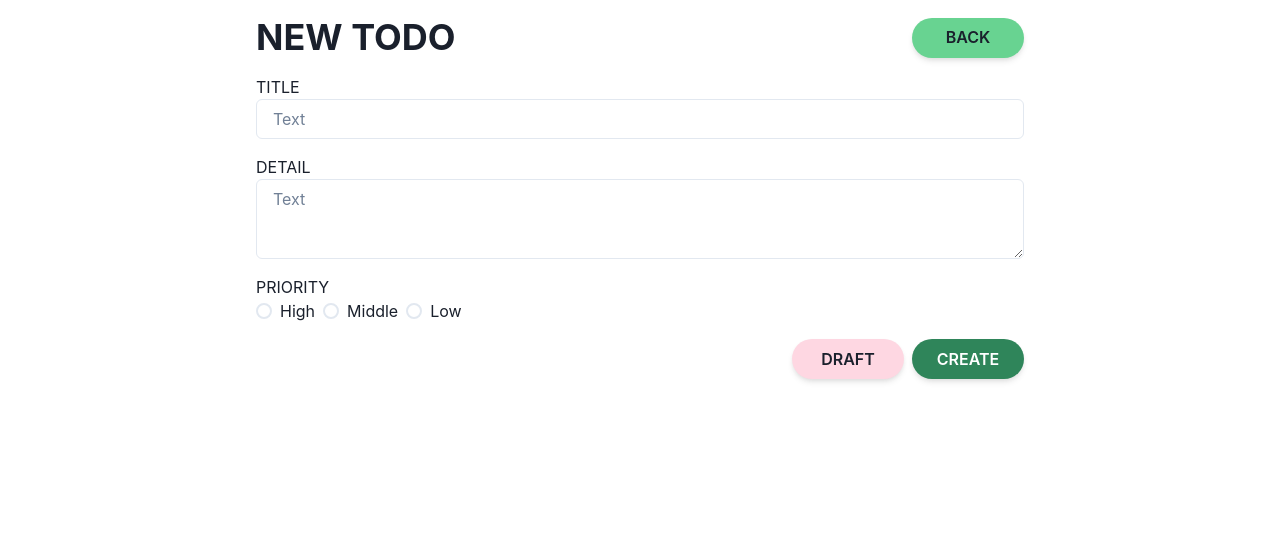
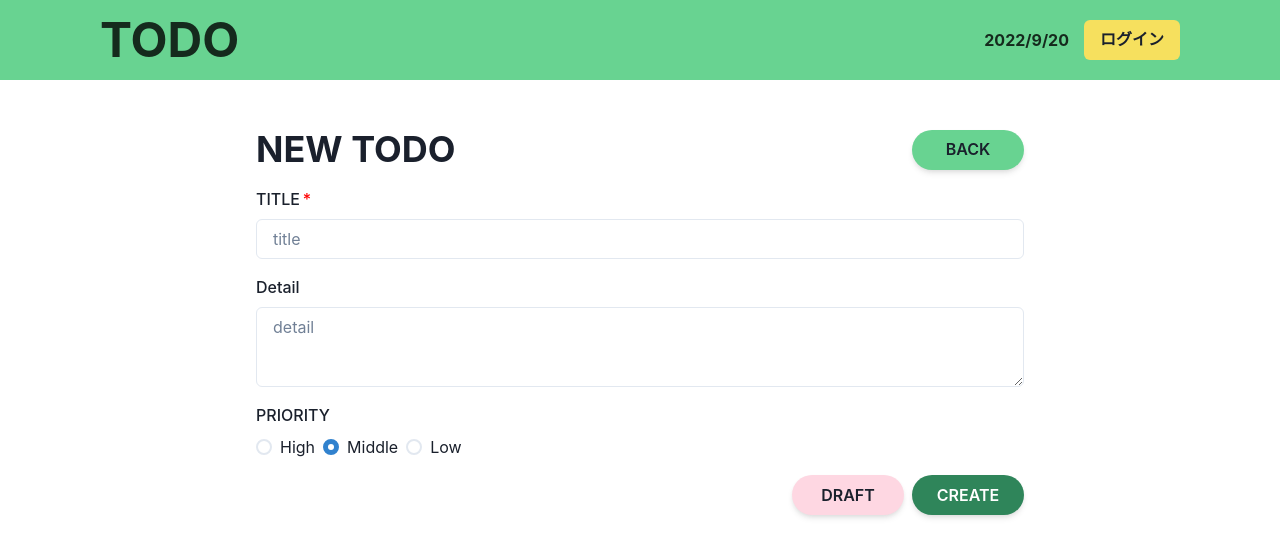
Before and after one commit to if-mentor/next_todo_7, a Next.js app: page /create in a window 1280 px wide. Shown: the top 556 px of the page. Built offline with nearby package versions, Linux system fonts and the light colour scheme.

Commit message:
#24 add: 新規作成画面に機能追加

```diff
--- a/firebase/firebase.ts
+++ b/firebase/firebase.ts
@@ -1,5 +1,6 @@
 // Import the functions you need from the SDKs you need
 import { initializeApp } from "firebase/app";
+import { getFirestore } from 'firebase/firestore'
 // TODO: Add SDKs for Firebase products that you want to use
 // https://firebase.google.com/docs/web/setup#available-libraries
 
@@ -15,3 +16,4 @@ const firebaseConfig = {
 
 // Initialize Firebase
 const app = initializeApp(firebaseConfig);
+export const db = getFirestore(app)
--- a/package.json
+++ b/package.json
@@ -17,7 +17,8 @@
     "framer-motion": "^7.3.5",
     "next": "12.3.0",
     "react": "18.2.0",
-    "react-dom": "18.2.0"
+    "react-dom": "18.2.0",
+    "react-hook-form": "^7.37.0"
   },
   "devDependencies": {
     "@types/node": "18.7.18",
--- a/pages/create.tsx
+++ b/pages/create.tsx
@@ -11,16 +11,144 @@ import {
   Button,
   ButtonGroup,
   Flex,
+  FormErrorMessage,
+  FormLabel,
+  FormControl,
   Box,
 } from "@chakra-ui/react";
+import Head from "next/head";
+import { useForm, Controller, SubmitHandler } from "react-hook-form";
+import { Header } from "../components/Header";
+import { useRouter } from "next/router";
+import { db } from "../firebase/firebase";
+import {
+  addDoc,
+  collection,
+  doc,
+  getDocs,
+  query,
+  serverTimestamp,
+  updateDoc,
+  where,
+} from "firebase/firestore";
 
-const create = () => {
+type FormValues = {
+  title: string;
+  detail: string | null;
+  priority: string;
+};
+// top:TOPページ、draft:DRAFTページ、trash:trashページにそれぞれ表示
+type Category = "top" | "draft" | "trash";
+
+type TodoFormat = {
+  id: null | number;
+  title: null | string;
+  detail: null | string;
+  // 0:NOT STARTED、1:DOING、2:DONE
+  status: null | 0 | 1 | 2;
+  priority: string;
+  createAt: null | string;
+  updateAt: null | string;
+  category: Category;
+};
+
+const create: React.FC = () => {
+  const {
+    handleSubmit,
+    register,
+    control,
+    formState: { errors },
+  } = useForm<FormValues>();
+  const [category, setCategory] = React.useState<Category>("top");
+  const router = useRouter();
+
+  // validationは適当です。適宜変更してください。
+  const validationRules = {
+    title: {
+      required: "Title is required",
+      maxLength: {
+        value: 100,
+        message: "Please enter a title in 100 characters or less.",
+      },
+    },
+    detail: {
+      maxLength: {
+        value: 200,
+        message: "Please enter details in 200 characters or less.",
+      },
+    },
+  };
+
+  const onSubmit: SubmitHandler<FormValues> = (values: FormValues) => {
+    // TODO: login時にsessionStorageにloginUidを入れておくこと
+    const loginUid = sessionStorage.getItem("loginUid");
+    const firestoreSubmit = async () => {
+      await addDoc(collection(db, "todos"), {
+        id: "yet", // idはfirebaseに自動で作成してもらうため初めに仮の値を入れる
+        title: values.title,
+        detail: values.detail,
+        status: "NOT STARTED",
+        priority: values.priority || 2, // 一度もpriorityを変更していない場合値が入れないため調節
+        create: serverTimestamp(),
+        update: null,
+        author: loginUid,
+        category,
+      });
+      // id==yetのitemのidを自動取得されたidに置換する
+      const q = await query(collection(db, "todos"), where("id", "==", "yet"));
+      console.log(q);
+      const querySnapshot = await getDocs(q);
+      console.log(querySnapshot);
+      let docId = "";
+      querySnapshot.forEach((doc) => {
+        docId = doc.id;
+        console.log(docId);
+      });
+      const updateRef = doc(db, "todos", docId);
+      updateDoc(updateRef, {
+        id: docId,
+      });
+
+      // TODO: top画面、draft画面作成後は下記のif blockを削除すること
+      if (category === "top") {
+        alert(
+          `New todo is successfully created.
+          Title: ${values.title}
+          Detail: ${
+            values.detail
+          }
+          Status: ${values.priority || 2}`
+        );
+      } else {
+        alert(
+          `Your todo is successfully stored at draft page.
+          Title: ${
+            values.title
+          }
+          Detail: ${values.detail}
+          Status: ${values.priority || 2}`
+        );
+      }
+    };
+    firestoreSubmit();
+
+    // TODO: top画面、draft画面作成後は以下の通り画面遷移をすること
+    // if (category === "top") {
+    //   router.push("/top");
+    // } else {
+    //   router.push("/draft");
+    // }
+  };
+
   return (
     <>
-			<Container maxW="800px" p={4}>
+      <Head>Create new todo</Head>
+      <Header />
+      <Container maxW="800px" p={4} pt={32}>
         <Flex justify="space-between" align="center">
           <Heading as="h1">NEW TODO</Heading>
           <Button
+            onClick={() => router.push("/top")}
             bg="green.300"
             rounded="full"
             shadow="md"
@@ -34,30 +162,64 @@ const create = () => {
             BACK
           </Button>
         </Flex>
+        <form onSubmit={handleSubmit(onSubmit)}>
           <Stack spacing={4} py={4}>
             <Box>
-						<Text>TITLE</Text>
-						<Input placeholder="Text" />
+              <FormControl isInvalid={!!errors.title}>
+                <FormLabel htmlFor="title">
+                  TITLE
+                  <Text as="span" color="red">
+                    &thinsp;*
+                  </Text>
+                </FormLabel>
+                <Input
+                  id="title"
+                  placeholder="title"
+                  {...register("title", validationRules.title)}
+                />
+                <FormErrorMessage>{errors.title?.message}</FormErrorMessage>
+              </FormControl>
             </Box>
             <Box>
-						<Text>DETAIL</Text>
-						<Textarea placeholder="Text" />
+              <FormControl isInvalid={!!errors.detail}>
+                <FormLabel htmlFor="detail">Detail</FormLabel>
+                <Textarea
+                  id="detail"
+                  placeholder="detail"
+                  {...register("detail", validationRules.detail)}
+                />
+                <FormErrorMessage>{errors.detail?.message}</FormErrorMessage>
+              </FormControl>
             </Box>
             <Box>
-						<Text>PRIORITY</Text>
-						<RadioGroup>
+              <FormControl>
+                <FormLabel htmlFor="priority">PRIORITY</FormLabel>
+                <Controller
+                  name="priority"
+                  control={control}
+                  render={({ field: { onChange, value } }) => (
+                    <RadioGroup
+                      onChange={onChange}
+                      value={value}
+                      defaultValue="2"
+                    >
                       <Stack direction="row">
                         <Radio value="1">High</Radio>
                         <Radio value="2">Middle</Radio>
                         <Radio value="3">Low</Radio>
                       </Stack>
                     </RadioGroup>
+                  )}
+                />
+              </FormControl>
             </Box>
           </Stack>
 
           <Flex justify="flex-end">
             <ButtonGroup>
               <Button
+                type="submit"
+                onClick={() => setCategory("draft")}
                 bg="pink.100"
                 rounded="full"
                 shadow="md"
@@ -81,11 +243,13 @@ const create = () => {
                 px="35px"
                 py="9px"
                 _hover={{ opacity: 0.8 }}
+                type="submit"
               >
                 CREATE
               </Button>
             </ButtonGroup>
           </Flex>
+        </form>
       </Container>
     </>
   );
```
Lines whose indentation alone changed are shown as unchanged.
